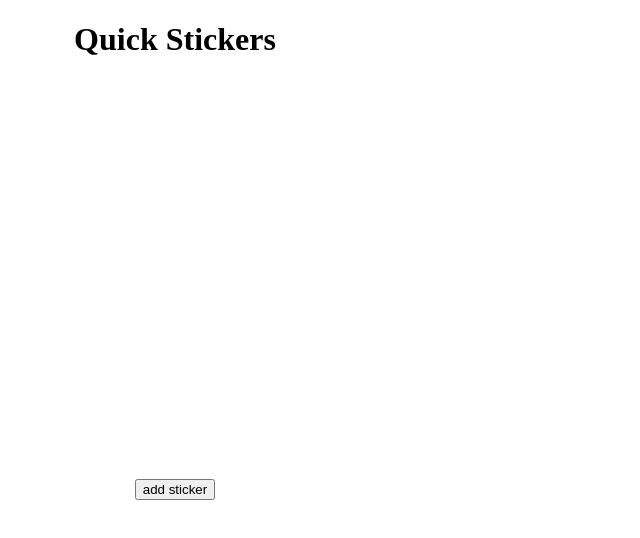
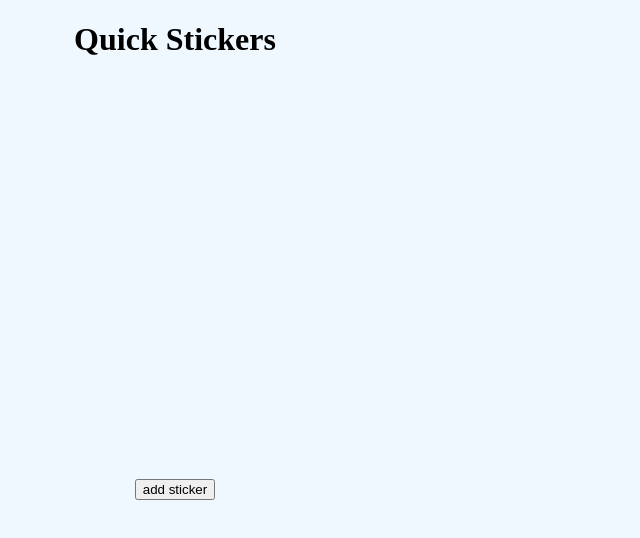
Before and after one commit to ChungusBeliever/QuickStickers, a website built with Vite: page index.html in a window 1280 px wide. Shown: the whole page, without its empty margins (0-640 px from the left). Built offline with nearby package versions, Linux system fonts and the light colour scheme; some packages are replaced by stand-ins of ours.

Commit message:
made sticker backgrounds transparent, changed background colour to alice blue

```diff
--- a/index.html
+++ b/index.html
@@ -9,7 +9,7 @@
         <link rel="stylesheet" href="src/style.css">
     </head>
     <body>
-        <h1>Quick Stickers</h1>
+        <div class = "title"><h1>Quick Stickers</h1></div>
 
         <div class="sticker-buttons" id="sticker-container">
         </div>
--- a/src/style.css
+++ b/src/style.css
@@ -6,6 +6,7 @@ body {
     flex-direction: column;
     justify-content: center;
     align-items: center;
+    background-color: aliceblue;
 }
 
 
@@ -27,4 +28,5 @@ body {
     height: 85px;
     padding: 0;
     border: none;
+    background-color: transparent;
 }
```
